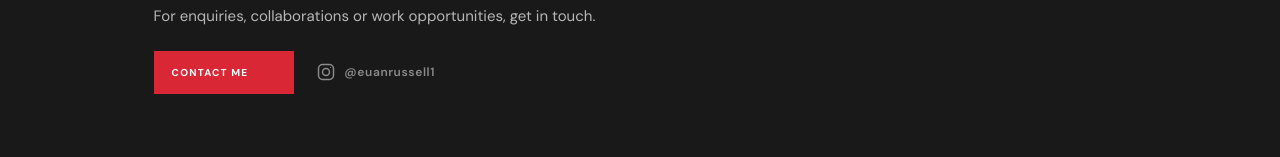
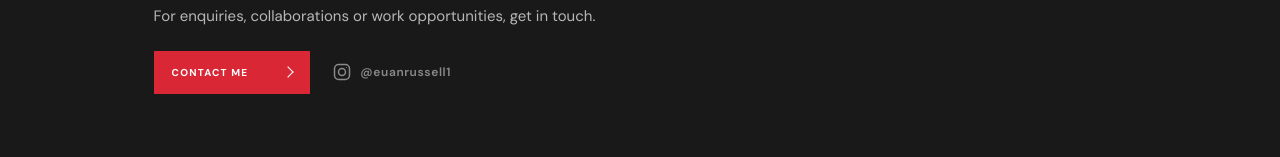
Before and after one commit to euanrussell1/euanrussell, a plain HTML site: page index.html in a window 1280 px wide. Shown: the part 3618-3775 px from the top of the page. Drawn offline with Linux system fonts and the light colour scheme.

Commit message:
Update styles.css

```diff
--- a/styles.css
+++ b/styles.css
@@ -175,3 +175,13 @@ footer a { color: #c9c9c9; }
 .social-link svg { display: block; flex-shrink: 0; }
 .social-link:hover,
 .social-link:focus-visible { color: var(--red); }
+.contact-arrow {
+  display: inline-block;
+  width: 8px;
+  height: 8px;
+  border-top: 1.5px solid currentColor;
+  border-right: 1.5px solid currentColor;
+  transform: rotate(45deg);
+  margin-left: 8px;
+  vertical-align: middle;
+}
```
